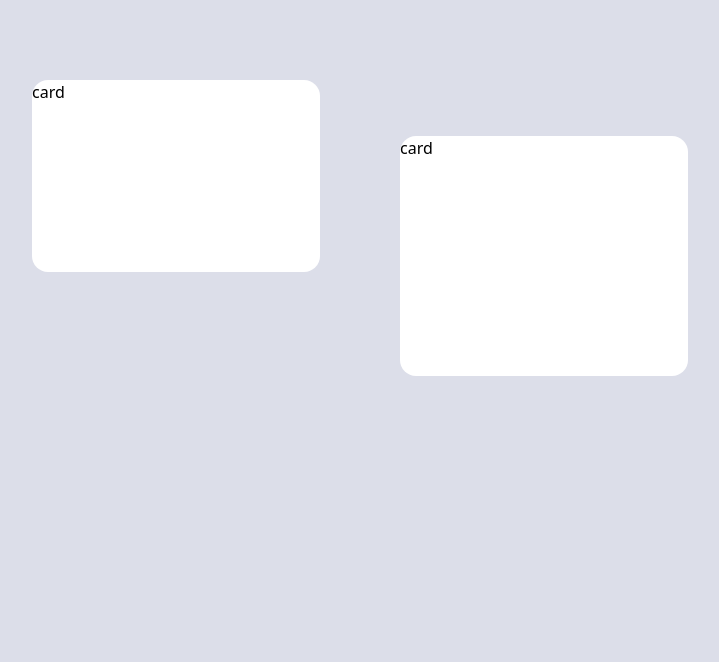
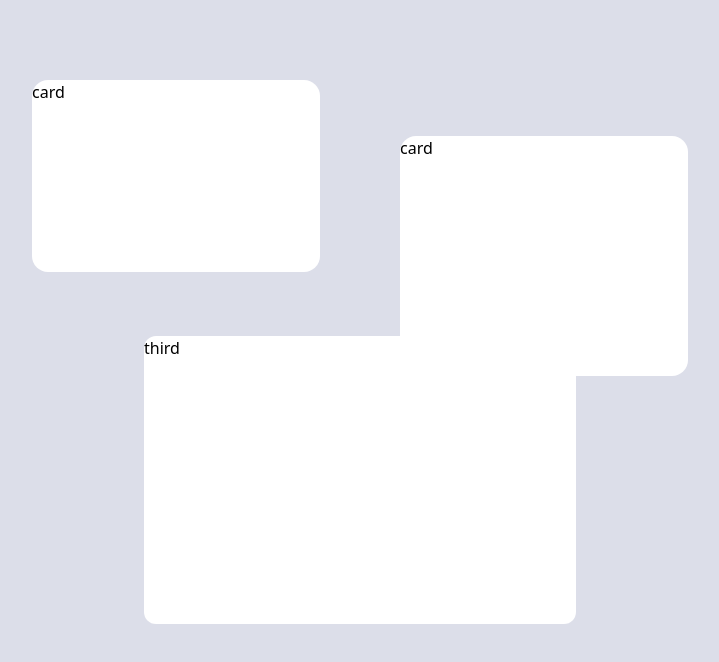
Before and after one commit to nasir-001/100-components, a Vue app: page /layout21 in a window 1280 px wide. Shown: the top 662 px of the page, without its empty margins (280-999 px from the left). Built offline with nearby package versions, Linux system fonts and the light colour scheme; the HTML template or start-up script is replaced by a standard one.

Commit message:
add third card to the component 21

```diff
--- a/src/views/Layout21.vue
+++ b/src/views/Layout21.vue
@@ -8,6 +8,9 @@
         card
       </div>
     </div>
+    <div class="bg-white rounded-xl w-108 h-72 mt-10 mx-auto">
+      third
+    </div>
   </div>
 </template>
 
```
